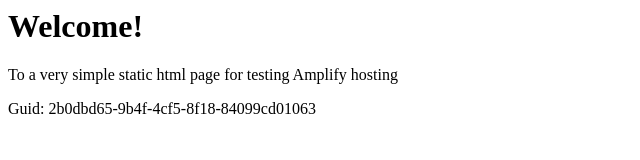
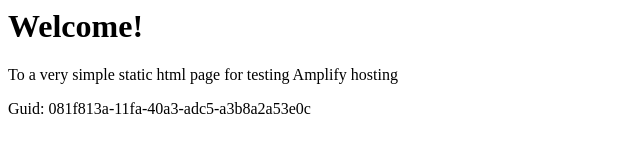
Before and after one commit to aws-aemilia-bah/Github-PR-Commit-Integration-Test-DoNotTouch-GithubWebhookPreviewCanaryTest-v1-preprod-me-south-1, a website: page src/index.html in a window 1280 px wide. Shown: the full height of the page, 0-640 px from the left. Drawn offline with Linux system fonts and the light colour scheme.

Commit message:
commit from integ tests

```diff
--- a/src/index.html
+++ b/src/index.html
@@ -12,6 +12,6 @@
 <body>
     <h1>Welcome!</h1>
     <p>To a very simple static html page for testing Amplify hosting</p>
-    <p>Guid: 2b0dbd65-9b4f-4cf5-8f18-84099cd01063</p></body>
+    <p>Guid: 081f813a-11fa-40a3-adc5-a3b8a2a53e0c</p></body>
 
 </html>
```
